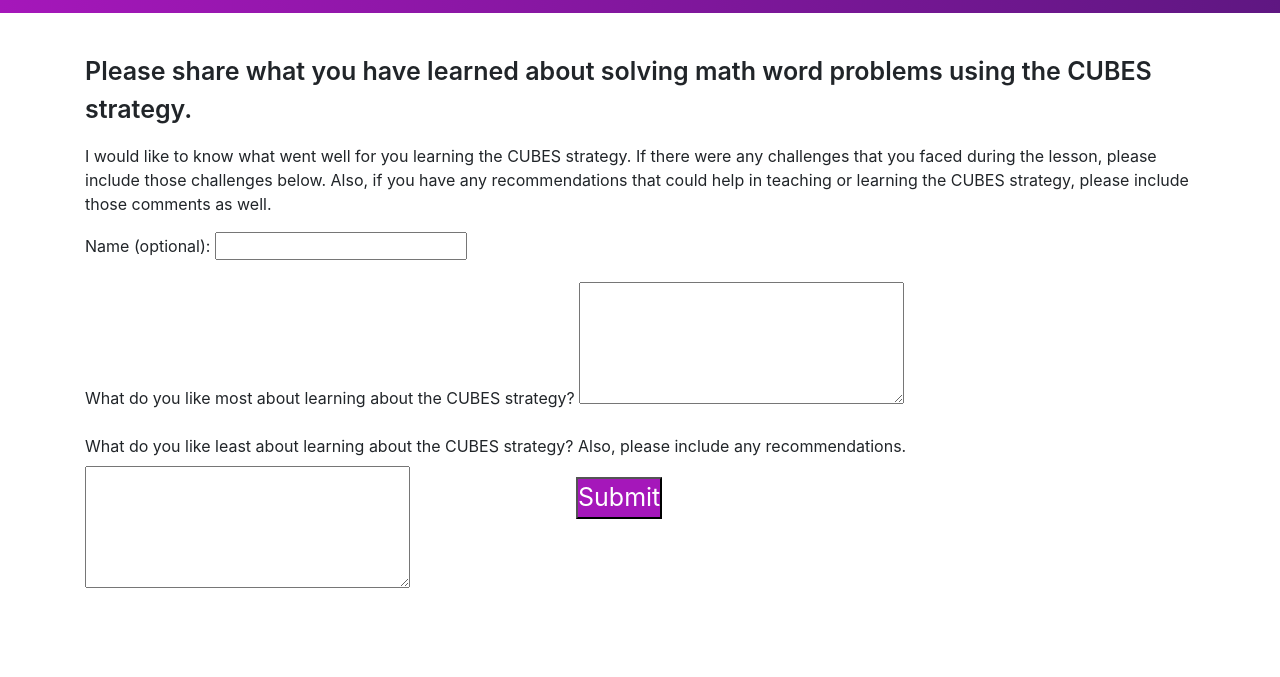
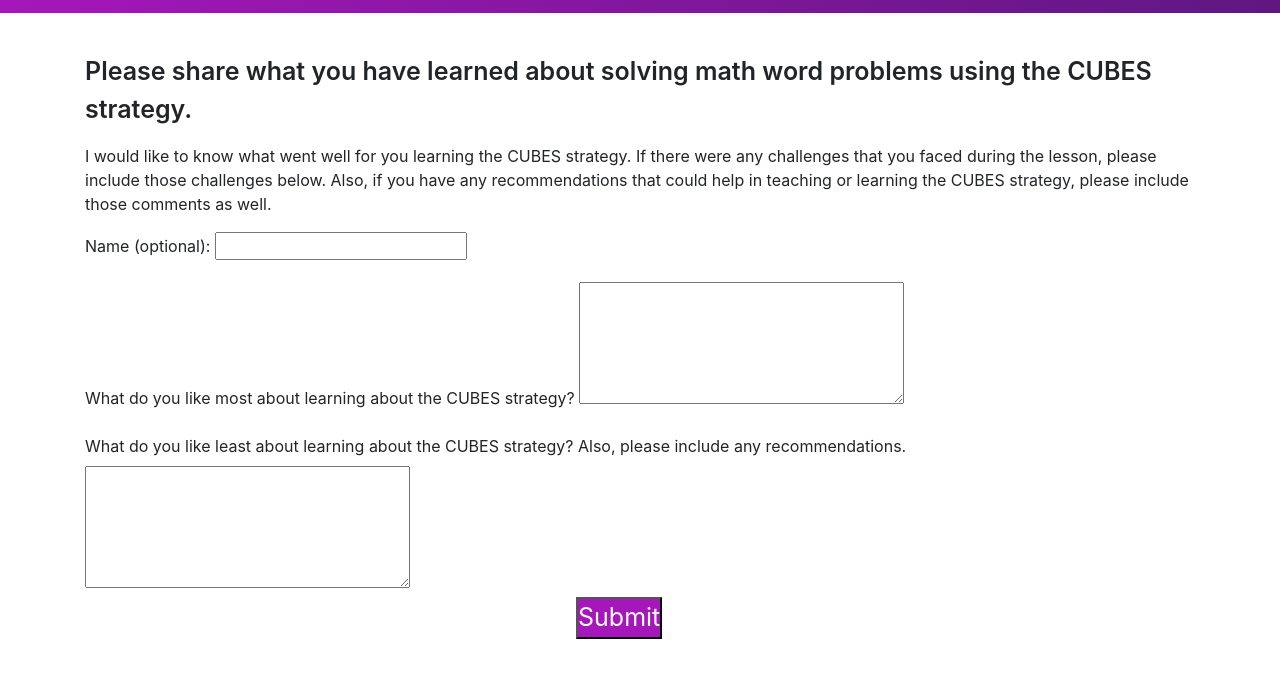
Before and after one commit to ajohns1997/coolmathproblems.com, a plain HTML site: page feedback.html in a window 1280 px wide. Shown: the part 123-800 px from the top of the page. Drawn offline with nearby package versions, Linux system fonts and the light colour scheme.

Commit message:
Update style.css

```diff
--- a/style.css
+++ b/style.css
@@ -118,7 +118,7 @@ table, th, td {
 .center {
   margin: 0;
   position: absolute;
-  top: 75%;
+  top: 90%;
   left: 45%;
 
 }
```
